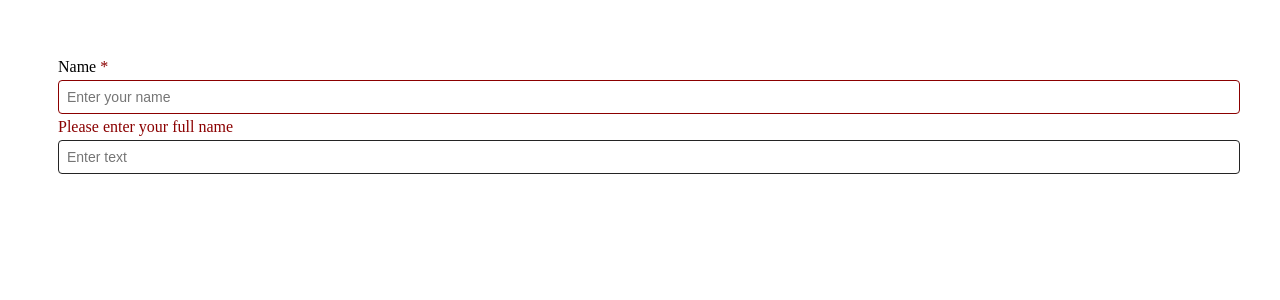
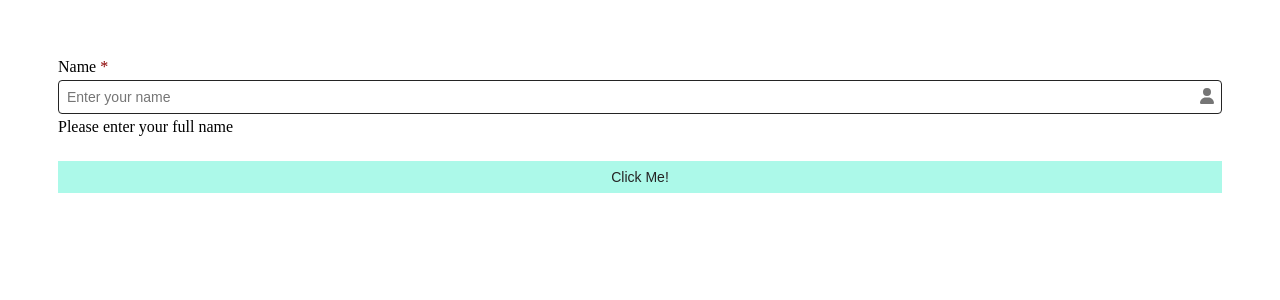
Before and after one commit to HpSharma/react-classes, a React (Vite) app: page / in a window 1280 px wide. Shown: the top 300 px of the page. Built offline with nearby package versions, Linux system fonts and the light colour scheme.

Commit message:
TextInput icon , Button WIP

```diff
--- a/package.json
+++ b/package.json
@@ -10,6 +10,8 @@
     "preview": "vite preview"
   },
   "dependencies": {
+    "@fortawesome/free-solid-svg-icons": "^6.7.2",
+    "@fortawesome/react-fontawesome": "^0.2.2",
     "react": "^19.0.0",
     "react-dom": "^19.0.0"
   },
@@ -22,6 +24,7 @@
     "eslint-plugin-react-hooks": "^5.2.0",
     "eslint-plugin-react-refresh": "^0.4.19",
     "globals": "^16.0.0",
+    "prop-types": "^15.8.1",
     "sass": "^1.87.0",
     "vite": "^6.3.1"
   }
--- a/src/App.jsx
+++ b/src/App.jsx
@@ -1,23 +1,35 @@
-import {TextInput, TextAreaInput} from "./Component/Input";
 import {useState} from "react";
+import {faUser} from "@fortawesome/free-solid-svg-icons";
+
+import TextInput from "./Component/TextInput";
+import {Button} from "./Component/Button/index.jsx";
 
 function App() {
   const [name, setName] = useState("");
-  const [description, setDescription] = useState("");
+  const [nameError, setNameError] = useState(false);
+
+  const handleNameChange = (value) => {
+    setName(value)
+    setNameError(false);
+    if (value.length != 0 && (value.length < 5 || value.length > 10)) {
+      setNameError(true);
+    }
+  }
+
   return (
-   <div style={{padding: 50}}>
+    <div style={{padding: 50, display: 'flex', flexDirection: 'column', gap: '25px'}}>
       <TextInput
         required
         label={"Name"}
         value={name}
-       hasError={!name}
+        hasError={nameError}
         helperText={"Please enter your full name"}
         placeholder={"Enter your name"}
-       onChange={(value) => setName(value)}/>
+        icon={faUser}
+        onChange={handleNameChange}/>
 
-     <TextInput
-       value={description}
-       onChange={(value) => setDescription(value)}/>
+      <Button>
+      </Button>
     </div>
   )
 }
--- /dev/null
+++ b/src/Component/Button/Style.module.scss
@@ -0,0 +1,17 @@
+.btn {
+  height: 32px;
+  font-size: 14px;
+  cursor: pointer;
+  border: none;
+  outline: none;
+  background: #acf9e9;
+  color: #242424;
+
+  hover {
+    background: #cffbf2;
+  }
+}
+
+.primary {
+
+}
--- /dev/null
+++ b/src/Component/Button/index.jsx
@@ -0,0 +1,8 @@
+import styles from './Style.module.scss';
+
+export const Button = (props) => {
+  const {varient = 'primary'} = props;
+  return (
+    <button className={styles.btn}>Click Me!</button>
+  )
+}
--- a/src/Component/Input/index.jsx
+++ /dev/null
@@ -1,31 +0,0 @@
-import styles from './Style.module.scss';
-
-export const TextInput = (props) => {
-  const {
-    hasError = false,
-    helperText,
-    label,
-    required,
-    value,
-    placeholder = "Enter text",
-    type = "text",
-    onChange} = props;
-  return (
-    <div className={styles.inputContainer}>
-      <label>{label} <span>{required && "*"}</span></label>
-      <input
-        className={`${styles.textInput} ${hasError && styles.borderRed}`}
-        type={type}
-        value={value}
-        placeholder={placeholder}
-        onChange={(e) => onChange(e.target.value)}/>
-      <span className={`${hasError && styles.colorRed}`}>{helperText}</span>
-    </div>
-  )
-}
-
-export const TextAreaInput = () => {
-  return (
-    <h1>Text Area Input</h1>
-  )
-}
--- a/src/Component/Input/Style.module.scss
+++ b/src/Component/TextInput/Style.module.scss
@@ -6,22 +6,34 @@
   color: darkred !important;
 }
 
+.pr25 {
+  padding-right: 25px !important;
+}
+
 .inputContainer {
+  position: relative;
   display: flex;
   flex-direction: column;
   gap: 4px;
+  width: 100%;
 
   label {
     span {
       color: darkred;
     }
   }
+
+  svg {
+    position: absolute;
+    right: 8px;
+    top: 30px;
+    color: #757575;
+  }
 }
 
 .textInput {
-  width: 100%;
   height: 32px;
-  padding: 0 8px;
+  padding: 0px 8px;
   outline: none;
   font-size: 14px;
   border-radius: 4px;
--- /dev/null
+++ b/src/Component/TextInput/index.jsx
@@ -0,0 +1,45 @@
+import {FontAwesomeIcon} from "@fortawesome/react-fontawesome";
+import PropTypes from "prop-types";
+
+import styles from './Style.module.scss';
+
+const TextInput = (props) => {
+  const {
+    hasError = false,
+    helperText,
+    label,
+    icon,
+    required,
+    value,
+    placeholder = "Enter text",
+    type = "text",
+    onChange
+  } = props;
+  return (
+    <div className={styles.inputContainer}>
+      <label>{label} <span>{required && "*"}</span></label>
+      <input
+        className={`${styles.textInput} ${hasError && styles.borderRed} ${icon && styles.pr25}`}
+        type={type}
+        value={value}
+        placeholder={placeholder}
+        onChange={(e) => onChange(e.target.value)}/>
+      {icon && <FontAwesomeIcon icon={icon}/>}
+      <span className={`${hasError && styles.colorRed}`}>{helperText}</span>
+    </div>
+  )
+}
+
+TextInput.propTypes = {
+  hasError: PropTypes.bool,
+  helperText: PropTypes.string,
+  label: PropTypes.string,
+  icon: PropTypes.node,
+  required: PropTypes.bool,
+  placeholder: PropTypes.string,
+  type: PropTypes.string,
+  value: PropTypes.string.isRequired | PropTypes.number.isRequired,
+  onChange: PropTypes.func.isRequired
+}
+
+export default TextInput;
--- a/src/Input.jsx
+++ b/src/Input.jsx
@@ -3,7 +3,7 @@
 
 import {Component} from "react";
 
-class Input extends Component {
+class TextInput extends Component {
   constructor(props) {
     super(props);
     this.state = {
@@ -21,7 +21,7 @@ class Input extends Component {
     this.state.value = "HELLO";
     return (
       <>
-        <h1>Hi Input {this.state.value} In {this.props.name}</h1>
+        <h1>Hi TextInput {this.state.value} In {this.props.name}</h1>
         <h3>{this.getValue()}</h3>
       </>
     )
```
Also changed, not shown: 1 other file (tests, documents, lock files or other folders). Lines whose indentation alone changed are shown as unchanged.
